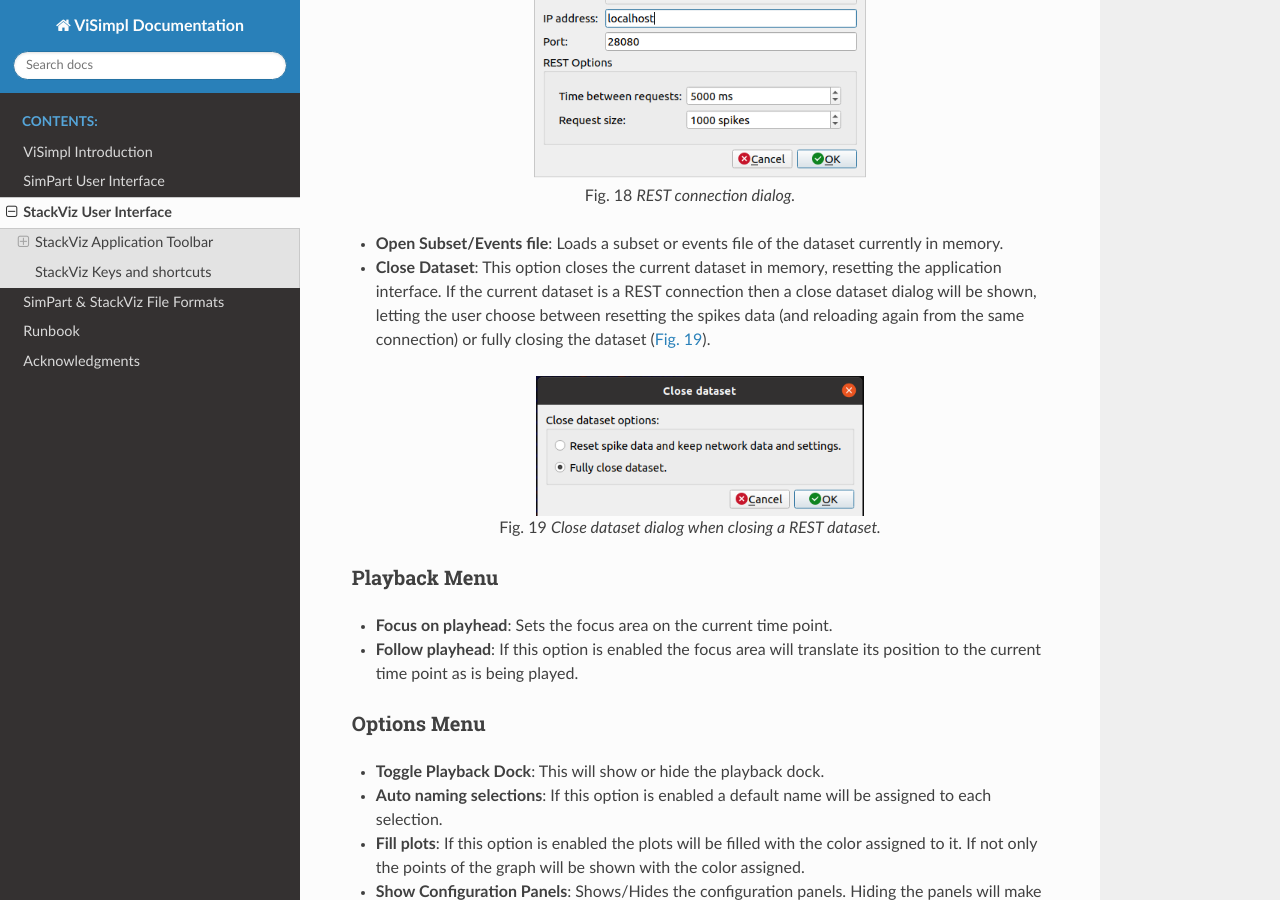
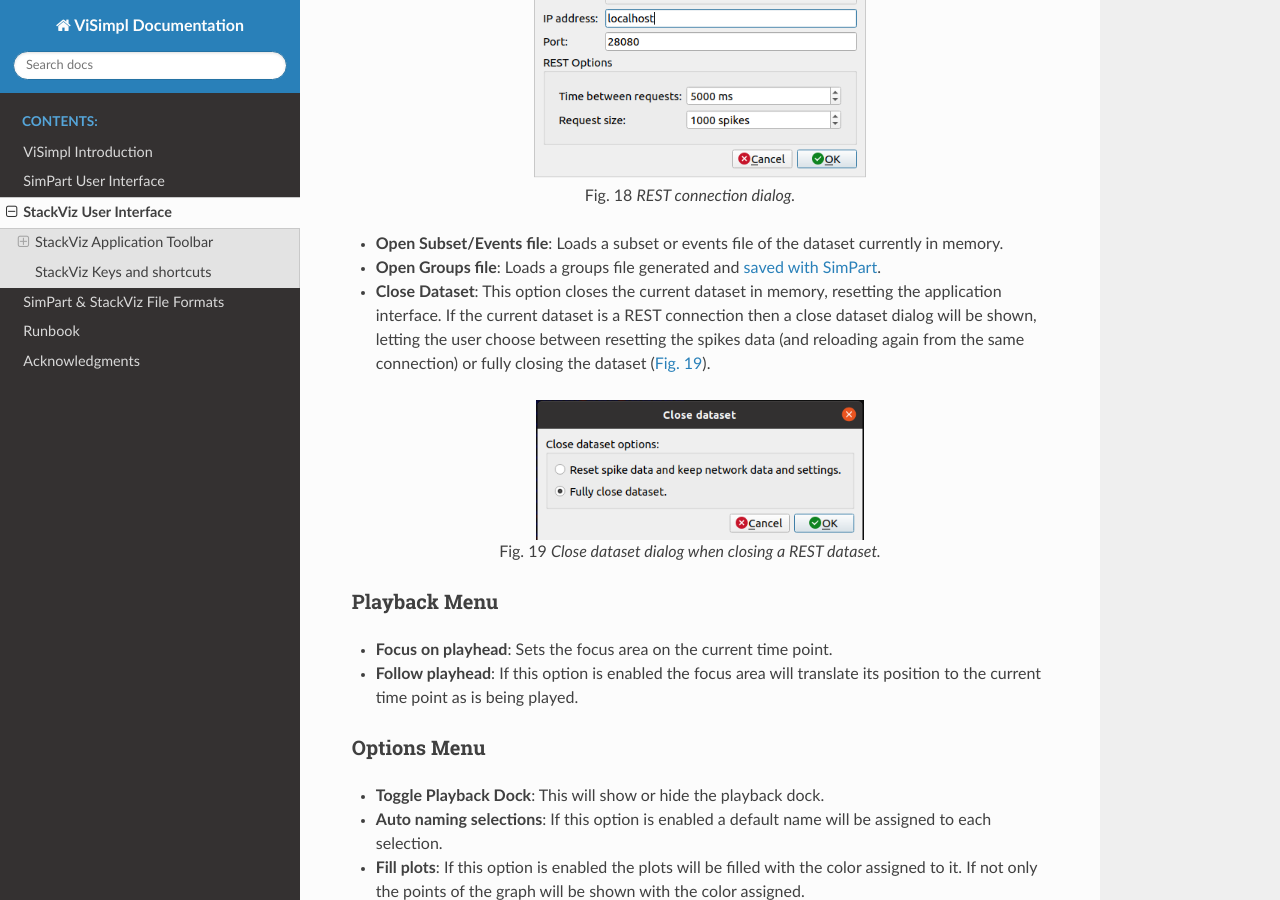
Before and after one commit to vg-lab/ViSimplDocs, a Sphinx documentation site: the page built from source/03-StackVizUserInterface.rst, in a window 1280 px wide and 900 px high, scrolled down 865 px. Built offline with Sphinx 7.4.7 and the Read the Docs theme 2.0.0, drawn with Linux system fonts in a browser that asks for light colours; some of the changed text lies outside the part shown.

Commit message:
Added groups file loading in StackViz.

```diff
--- a/source/02-ViSimplUserInterface.rst
+++ b/source/02-ViSimplUserInterface.rst
@@ -221,6 +221,8 @@ and pressing left and right mouse click respectively.
 
 The contained elements between both planes can stored as the current selection by clicking the button "To Selection".
 
+.. _groups-reference-label:
+
 ^^^^^^^^^^^^^^^^^^^^
 Selection management
 ^^^^^^^^^^^^^^^^^^^^
@@ -264,7 +266,6 @@ In the "Export" tab there are several widgets to customize the file exporting of
    :scale: 55%
 
    Selection export dialog.
-
 
 Groups can be saved to disk with its properties (gids, active status and color transfer functions) using the **"Save"** button located in the **Groups** tab. Groups can be loaded from disk using the **"Load"** button (:numref:`figF2`).
 
--- a/source/03-StackVizUserInterface.rst
+++ b/source/03-StackVizUserInterface.rst
@@ -39,6 +39,7 @@ File Menu
    REST connection dialog.
 
 - **Open Subset/Events file**: Loads a subset or events file of the dataset currently in memory.
+- **Open Groups file**: Loads a groups file generated and :ref:`saved with SimPart<groups-reference-label>`.
 - **Close Dataset**: This option closes the current dataset in memory, resetting the application interface. If the current dataset is a REST connection then a close dataset dialog will be shown, letting the user choose between resetting the spikes data (and reloading again from the same connection) or fully closing the dataset (:numref:`figCA`).
 
 .. _figCA:
@@ -137,5 +138,6 @@ The following actions can be performed by clicking the button, selecting the opt
 - **Ctrl + Shift + B**: Open BlueConfig file.
 - **Ctrl + P**: Show/Hide "Playback control" menu.
 - **Ctrl + A**: Toggle enable/disable auto-naming sections.
+- **Ctrl + G**: Load Groups file generated with SimPart.
 - **Ctrl + Q**: Close application.
 - **Ctrl + R**: Shows the recorder configuration dialog or stops the recorder if already running.
```
